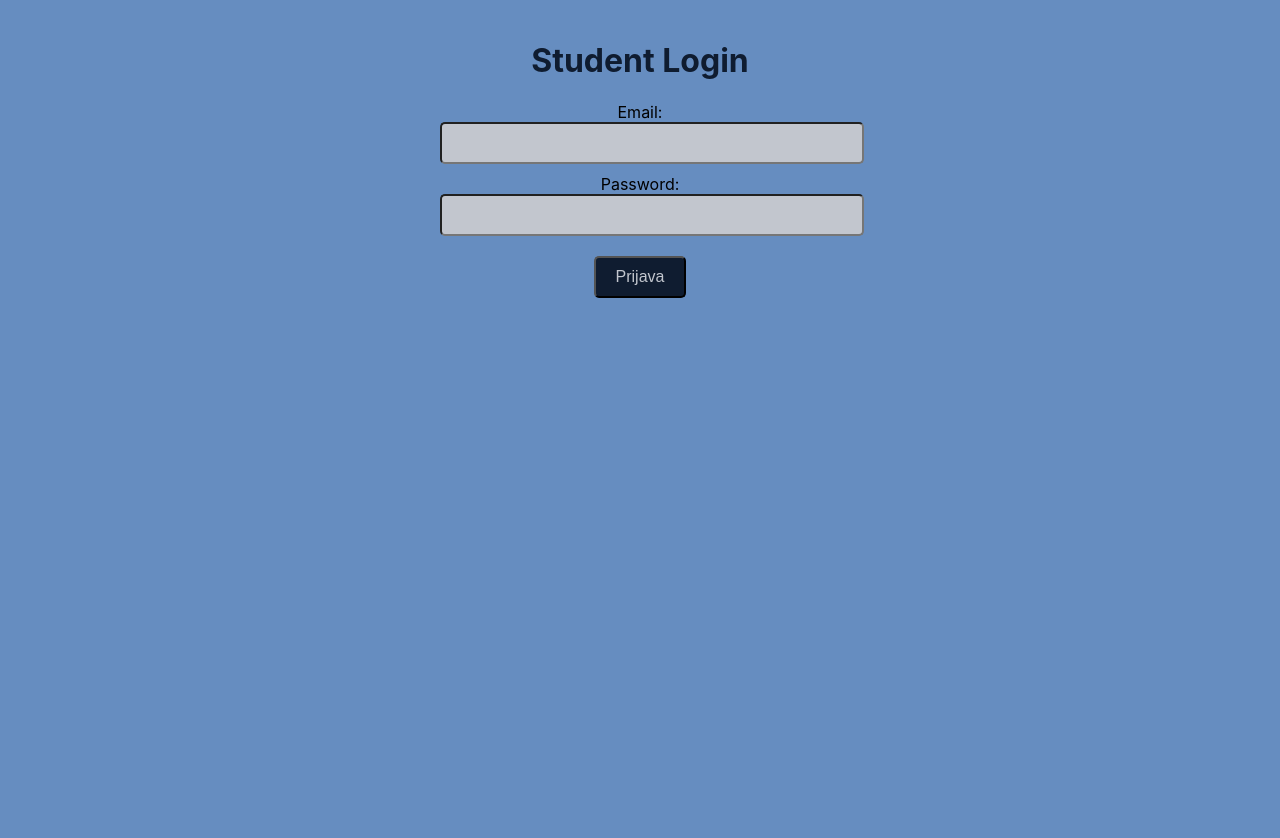
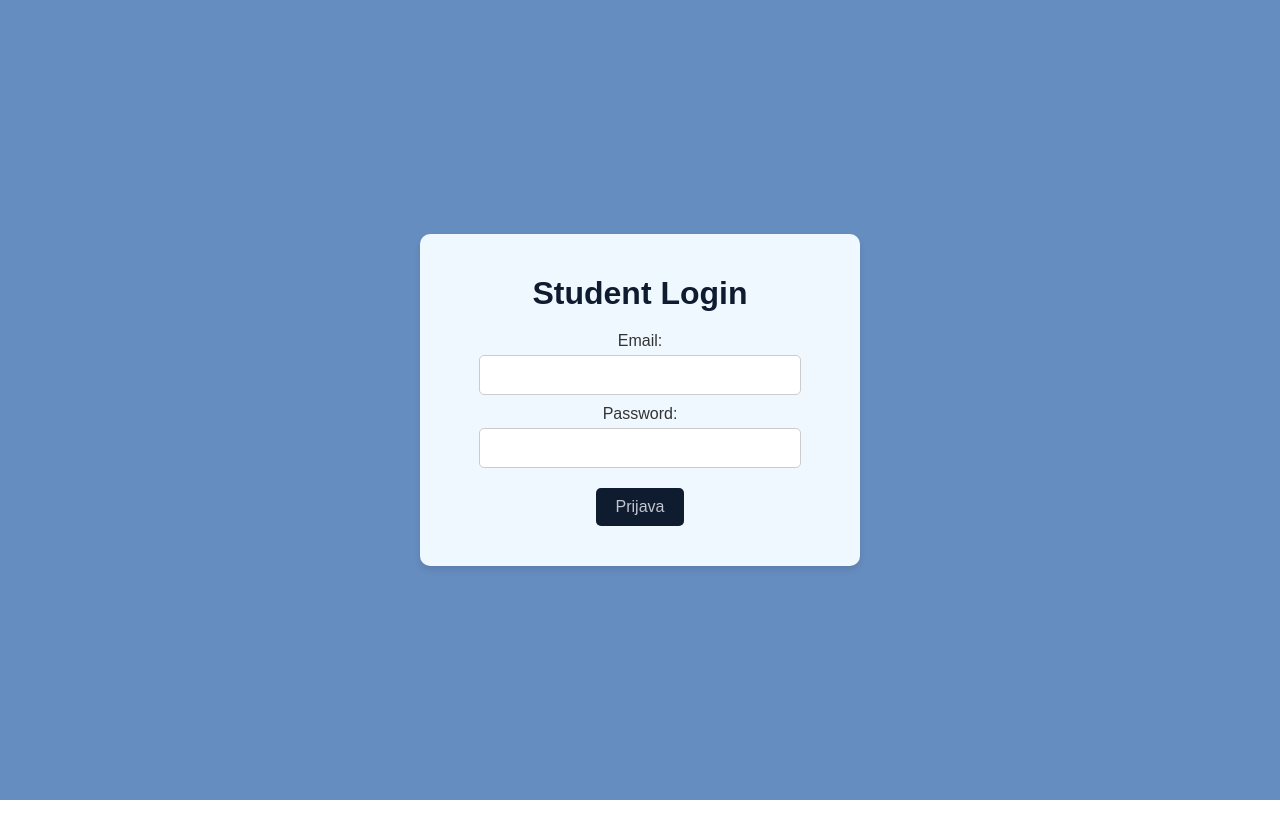
Before and after one commit to DinaVrandecic/qr-code, a React (Create React App) app in the folder qr-code-generator/: page /login in a window 1280 px wide. After the commit the page ends 800 px from the top, so only its background shows below. Built offline with nearby package versions, Linux system fonts and the light colour scheme.

Commit message:
login form edited

```diff
--- a/qr-code-generator/package.json
+++ b/qr-code-generator/package.json
@@ -9,8 +9,8 @@
     "react": "^19.0.0",
     "react-dom": "^19.0.0",
     "react-router-dom": "^7.1.1",
-    "react-scripts": "^5.0.0",
-    "svgo": "^2.0.0",
+    "react-scripts": "^5.0.1",
+    "svgo": "^3.3.2",
     "web-vitals": "^4.2.4"
   },
   "scripts": {
--- a/qr-code-generator/src/LoginForm.js
+++ b/qr-code-generator/src/LoginForm.js
@@ -1,50 +1,88 @@
 import React, { useState } from 'react';
-import { useNavigate } from 'react-router-dom';  // Ispravan import za navigaciju
+import { useNavigate } from 'react-router-dom'; // Ispravan import za navigaciju
 
 const LoginForm = () => {
   const [email, setEmail] = useState('');
   const [password, setPassword] = useState('');
-  const navigate = useNavigate();  // Korištenje useNavigate
+  const [isHovered, setIsHovered] = useState(false); // Praćenje hover stanja
+  const navigate = useNavigate(); // Korištenje useNavigate
 
   const handleSubmit = (e) => {
-    e.preventDefault();  // Sprječavanje osnovnog ponašanja forme (osvježavanje stranice)
+    e.preventDefault(); // Sprječavanje osnovnog ponašanja forme (osvježavanje stranice)
+    console.log(`Email: ${email}, Password: ${password}`);
+    navigate('/dashboard'); // Prijeusmjeravanje na dashboard
+  };
 
-    console.log(`Email: ${email}, Password: ${password}`);
-
-    navigate('/dashboard');  // Prijeusmjeravanje na dashboard
+  const buttonStyle = {
+    padding: '10px 20px',
+    fontSize: '16px',
+    borderRadius: 5,
+    backgroundColor: isHovered ? '#5578A3' : '#0f1c30', // Promjena boje pri hoveru
+    color: isHovered ? '#ffffff' : '#c2c6ce', // Promjena boje teksta
+    border: 'none',
+    cursor: 'pointer',
+    transition: 'background-color 0.5s, color 0.5s', // Glatka tranzicija
+    fontFamily: 'Poppins, sans-serif'
   };
 
   return (
-    <div style={{ textAlign: 'center', padding: '20px', backgroundColor: '#668DC0', minHeight: '100vh' }}>
-      <div style={{WebkitTextFillColor:'#0f1c30'}}>
-      <h1>Student Login</h1>
-      </div>
-      <form onSubmit={handleSubmit} style={{ maxWidth: '400px', margin: 'auto' }}>
+    <div
+      style={{
+        display: 'flex',
+        justifyContent: 'center',
+        alignItems: 'center',
+        height: '100vh',
+        backgroundColor: '#668DC0'
+      }}
+    >
+      <div style={{ textAlign: 'center', width: '100%', maxWidth: '400px', padding: '20px', backgroundColor: '#f0f8ff', borderRadius: '10px', boxShadow: '0 4px 6px rgba(0, 0, 0, 0.1)' }}>
+        <h1 style={{ color: '#0f1c30', marginBottom: '20px',fontFamily: 'Poppins, sans-serif' }}>Student Login</h1>
+        <form onSubmit={handleSubmit}>
           <div style={{ margin: '10px 0' }}>
-          <label>Email:</label>
+            <label style={{ display: 'block', marginBottom: '5px', color: '#333',fontFamily: 'Poppins, sans-serif' }}>Email:</label>
             <input
               type="email"
               value={email}
               onChange={(e) => setEmail(e.target.value)}
-            style={{ width: '100%', padding: '10px', fontSize: '16px', borderRadius:5, backgroundColor:'#c2c6ce'}}
+              style={{
+                width: '75%',
+                padding: '10px',
+                fontSize: '16px',
+                borderRadius: 5,
+                border: '1px solid #ccc',
+                backgroundColor: '#fff'
+              }}
             />
           </div>
           <div style={{ margin: '10px 0' }}>
-          <label>Password:</label>
+            <label style={{ display: 'block', marginBottom: '5px', color: '#333', fontFamily: 'Poppins, sans-serif'}}>Password:</label>
             <input
               type="password"
               value={password}
               onChange={(e) => setPassword(e.target.value)}
-            style={{ width: '100%', padding: '10px', fontSize: '16px',borderRadius:5, backgroundColor:'#c2c6ce' }}
+              style={{
+                width: '75%',
+                padding: '10px',
+                fontSize: '16px',
+                borderRadius: 5,
+                border: '1px solid #ccc',
+                backgroundColor: '#fff'
+              }}
             />
           </div>
           <div style={{ margin: '20px 0' }}>
-          <button type="submit" style={{ padding: '10px 20px', fontSize: '16px',  borderRadius:5, backgroundColor:'#0f1c30', WebkitTextFillColor:'#c2c6ce' }}>
+            <button
+              type="submit"
+              style={buttonStyle}
+              onMouseEnter={() => setIsHovered(true)}
+              onMouseLeave={() => setIsHovered(false)}
+            >
               Prijava
             </button>
           </div>
         </form>
       </div>
+    </div>
   );
 };
 
```
Also changed, not shown: 1 other file (tests, documents, lock files or other folders). Lines whose indentation alone changed are shown as unchanged.
